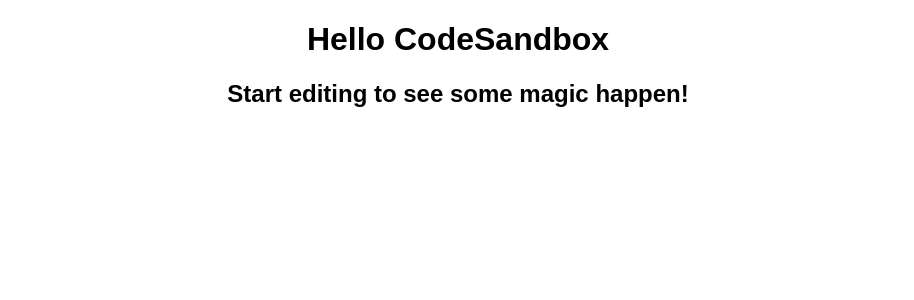
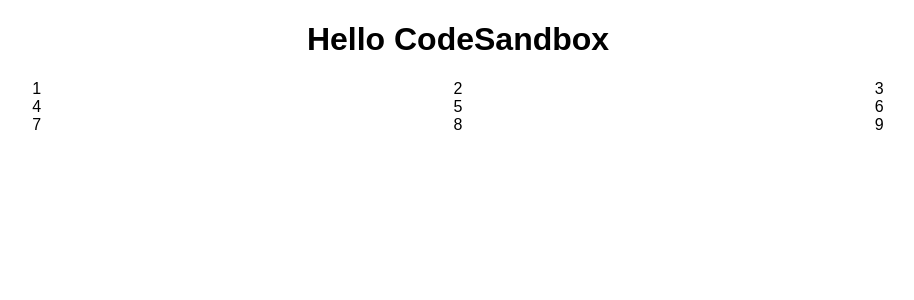
Before and after one commit to 7namori/sample-react-beautiful-dnd, a React (Create React App) app: page / in a window 1280 px wide. Shown: the top 300 px of the page, without its empty margins (182-1096 px from the left). Built offline with nearby package versions, Linux system fonts and the light colour scheme.

Commit message:
[update]dummyDataをGridで並べて表示

```diff
--- a/package.json
+++ b/package.json
@@ -5,6 +5,9 @@
   "keywords": [],
   "main": "src/index.tsx",
   "dependencies": {
+    "@emotion/react": "11.7.1",
+    "@emotion/styled": "11.6.0",
+    "@mui/material": "5.4.0",
     "@types/react-beautiful-dnd": "13.1.2",
     "react": "17.0.2",
     "react-beautiful-dnd": "13.1.0",
--- a/src/App.tsx
+++ b/src/App.tsx
@@ -1,10 +1,20 @@
-import "./styles.css";
+import './styles.css'
+import { dummyData, dummyDataType } from './dummyData'
+import { Grid } from '@mui/material'
 
 export default function App() {
   return (
     <div className="App">
       <h1>Hello CodeSandbox</h1>
-      <h2>Start editing to see some magic happen!</h2>
+      <Grid container>
+        {dummyData.map((values: dummyDataType, idx: number) => {
+          return (
+            <Grid key={idx} item xs={4}>
+              {values.val}
+            </Grid>
+          )
+        })}
+      </Grid>
     </div>
-  );
+  )
 }
--- /dev/null
+++ b/src/dummyData.tsx
@@ -0,0 +1,43 @@
+export type dummyDataType = {
+  id: string
+  val: string
+}
+
+export const dummyData: dummyDataType[] = [
+  {
+    id: '1',
+    val: '1'
+  },
+  {
+    id: '2',
+    val: '2'
+  },
+  {
+    id: '3',
+    val: '3'
+  },
+  {
+    id: '4',
+    val: '4'
+  },
+  {
+    id: '5',
+    val: '5'
+  },
+  {
+    id: '6',
+    val: '6'
+  },
+  {
+    id: '7',
+    val: '7'
+  },
+  {
+    id: '8',
+    val: '8'
+  },
+  {
+    id: '9',
+    val: '9'
+  }
+]
```
